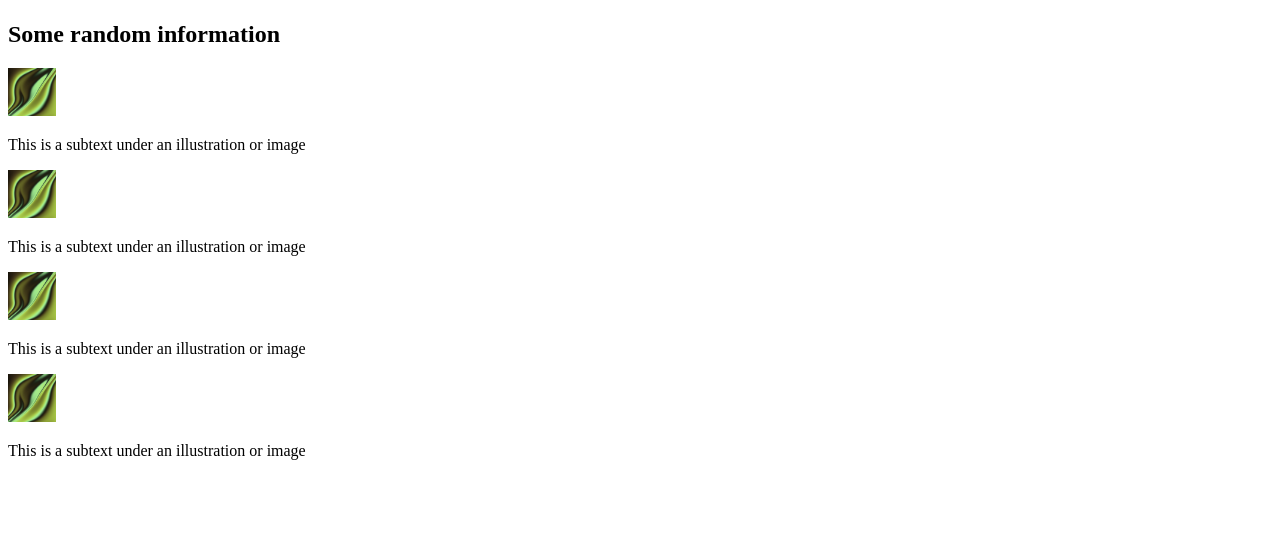
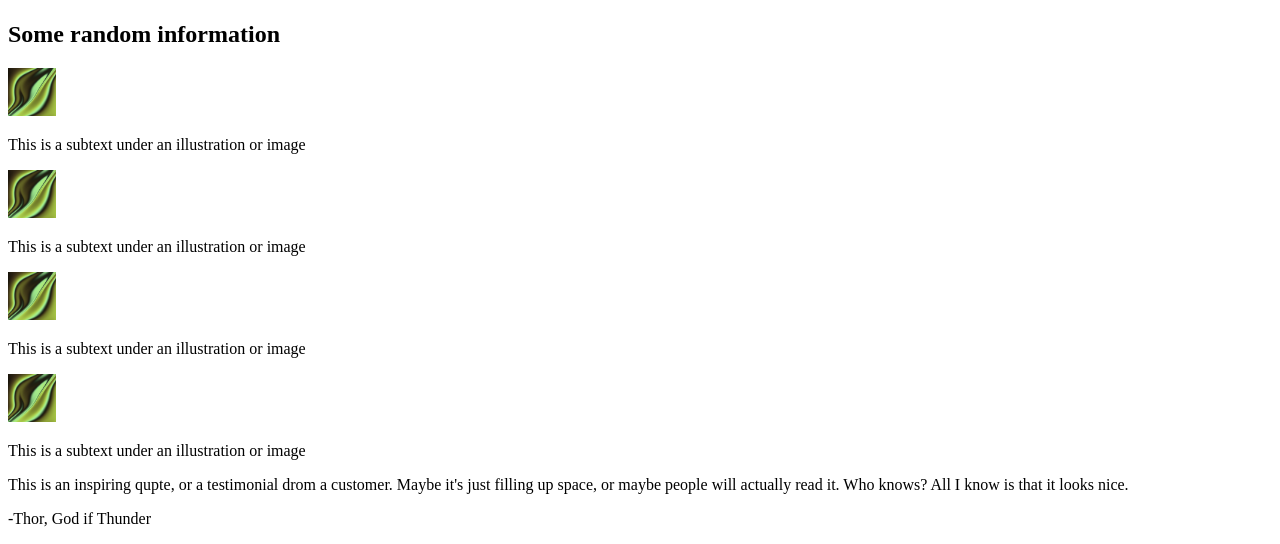
Before and after one commit to franzypanzy/landing_page_exercise, a plain HTML site: page index.html in a window 1280 px wide. Shown: the part 427-971 px from the top of the page. Before the commit the page ends 903 px from the top, so only its background shows below. Drawn offline with Linux system fonts and the light colour scheme.

Commit message:
Add quote section

```diff
--- a/index.html
+++ b/index.html
@@ -69,5 +69,19 @@
     </div>
   </section>
 
+  <!-- ============================================ -->
+  <!--                 Quote                        -->
+  <!-- ============================================ -->
+
+  <section id="quote">
+    <p id="quote_p">
+      This is an inspiring qupte, or a testimonial drom a customer. Maybe it's
+      just filling up space, or maybe people will actually read it. Who knows?
+      All I know is that it looks nice.
+    </p>
+    <p id="author">-Thor, God if Thunder<p>
+  </section>
+
+
 </body>
 </html>
```
